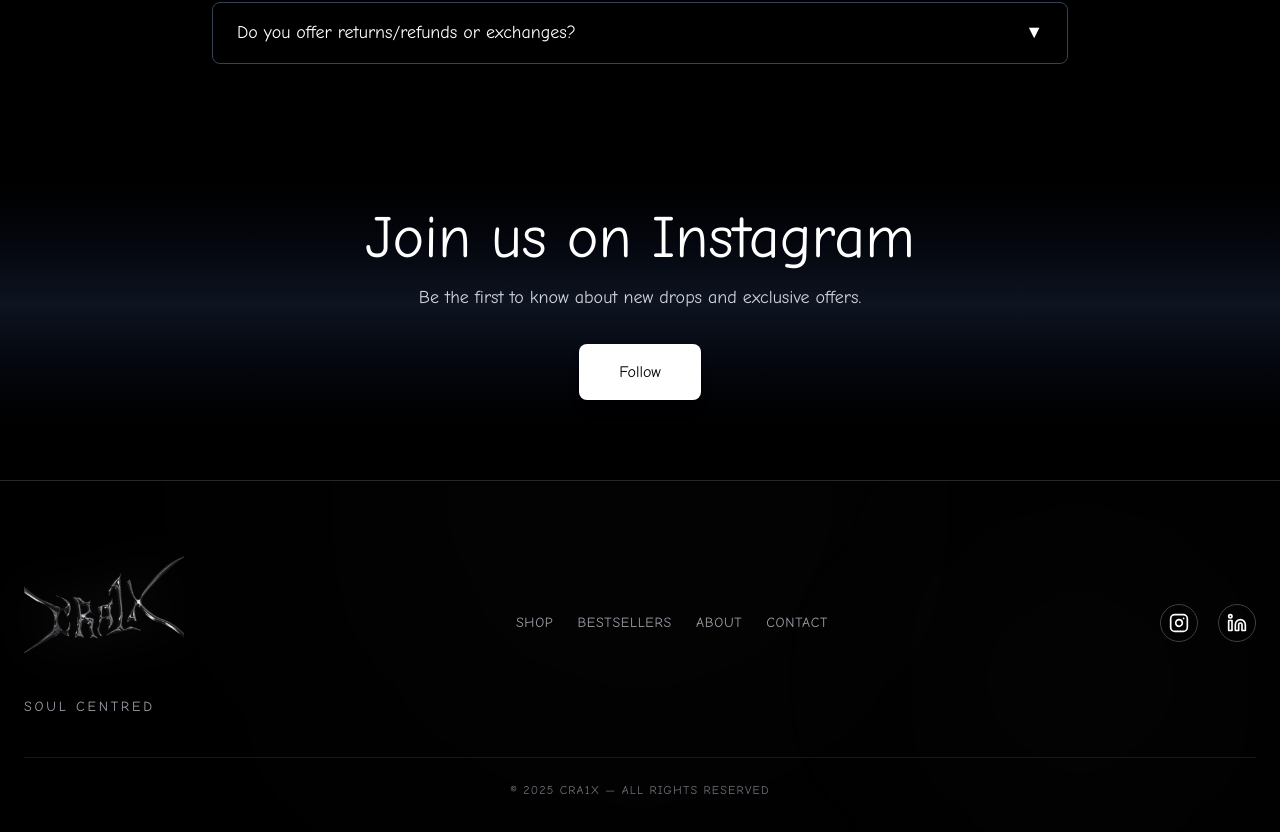
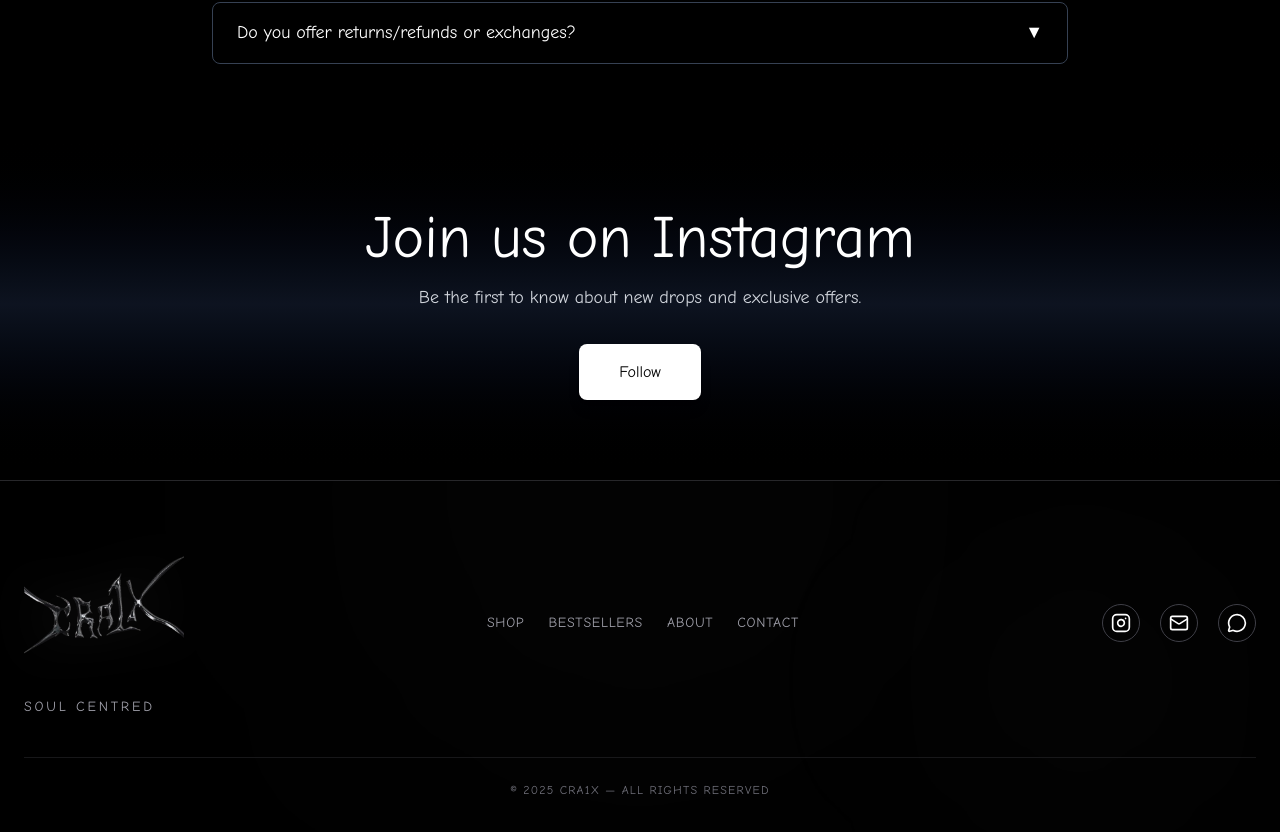
Before and after one commit to DroobingNoob/cra1x, a React (Vite) app: page / in a window 1280 px wide. Shown: the part 2032-2864 px from the top of the page. Built offline with nearby package versions, Linux system fonts and the light colour scheme.

Commit message:
Footer changes

```diff
--- a/src/components/Footer/Footer.jsx
+++ b/src/components/Footer/Footer.jsx
@@ -1,5 +1,5 @@
 import React from "react";
-import { Instagram, Linkedin } from "lucide-react";
+import { Instagram, Mail, MessageCircle } from "lucide-react";
 import cra1x from "../../assets/images/cra1x-logo-background-removed.png";
 import "./Footer.scss";
 
@@ -28,25 +28,25 @@ const Footer = () => {
         {/* Links */}
         <div className="flex flex-col md:flex-row items-center gap-6 text-sm uppercase tracking-wider text-zinc-400">
           <a
-            href="products"
+            href="/products"
             className="hover:text-white transition-all duration-200"
           >
             Shop
           </a>
           <a
-            href="#bestsellers"
+            href="/bestsellers"
             className="hover:text-white transition-all duration-200"
           >
             Bestsellers
           </a>
           <a
-            href="#about"
+            href="/about"
             className="hover:text-white transition-all duration-200"
           >
             About
           </a>
           <a
-            href="contact"
+            href="/contact"
             className="hover:text-white transition-all duration-200"
           >
             Contact
@@ -55,17 +55,32 @@ const Footer = () => {
 
         {/* Socials */}
         <div className="flex gap-5">
+          {/* Instagram */}
           <a
-            href="#"
+            href="https://www.instagram.com/cra1x_/"
+            target="_blank"
+            rel="noopener noreferrer"
             className="p-2 rounded-full border border-zinc-700 hover:border-white hover:bg-white/5 transition-all duration-300"
           >
             <Instagram className="w-5 h-5" />
           </a>
+
+          {/* Mail */}
           <a
-            href="#"
+            href="mailto:cra1x.queries@gmail.com"
             className="p-2 rounded-full border border-zinc-700 hover:border-white hover:bg-white/5 transition-all duration-300"
           >
-            <Linkedin className="w-5 h-5" />
+            <Mail className="w-5 h-5" />
+          </a>
+
+          {/* WhatsApp */}
+          <a
+            href="https://wa.me/919870140982"
+            target="_blank"
+            rel="noopener noreferrer"
+            className="p-2 rounded-full border border-zinc-700 hover:border-white hover:bg-white/5 transition-all duration-300"
+          >
+            <MessageCircle className="w-5 h-5" />
           </a>
         </div>
       </div>
```
